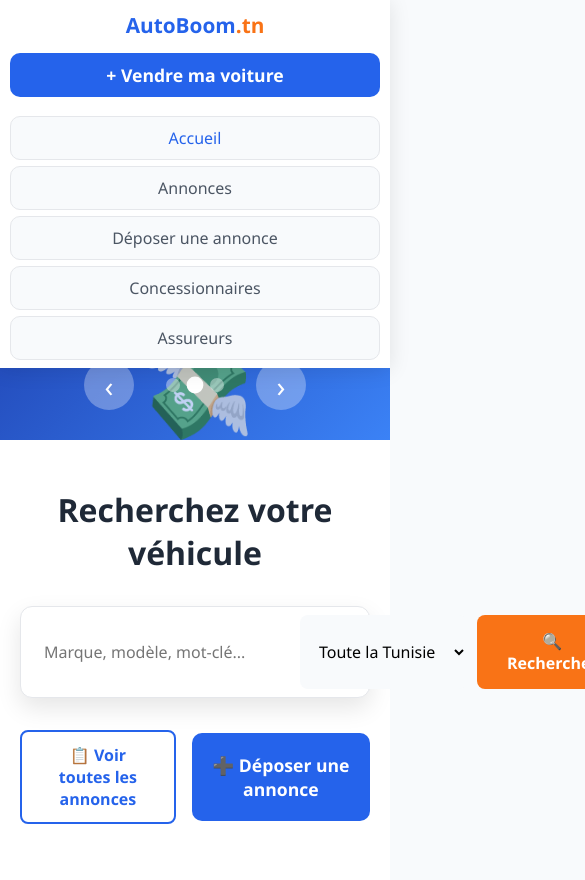
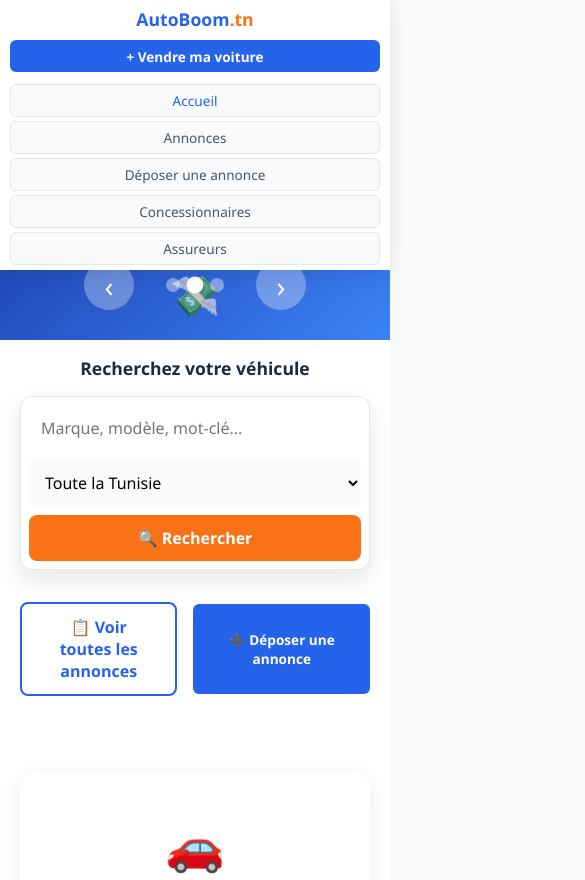
Before and after one commit to ssyahia-source/autoboom-tn, a plain HTML site: page index.html in a window 390 px wide. Shown: the top 880 px of the page, 585 px wide, since content can reach past the window. Drawn offline with Linux system fonts and the light colour scheme.

Commit message:
Update index.html

```diff
--- a/index.html
+++ b/index.html
@@ -326,85 +326,163 @@
    CORRECTIONS MOBILE OPTIMISÉES - ESPACE RÉDUIT
    ============================================================================ */
 
+/* ============================================================================
+   CORRECTIONS MOBILE ULTRA-COMPACT
+   ============================================================================ */
+
 @media (max-width: 768px) {
-    /* NAVIGATION MOBILE COMPACTE */
+    /* RÉINITIALISATION COMPLÈTE */
     .navbar {
-        padding: 8px 0 !important;
+        padding: 5px 0 !important;
         position: fixed !important;
         top: 0 !important;
         width: 100% !important;
         z-index: 1000 !important;
         height: auto !important;
-        min-height: 60px !important; /* RÉDUIT de 70px */
+        min-height: 50px !important;
+        background: white !important;
     }
 
     .nav-container {
         flex-direction: column !important;
-        gap: 8px !important; /* RÉDUIT de 12px */
-        padding: 0 10px !important; /* RÉDUIT de 15px */
+        gap: 5px !important;
+        padding: 0 10px !important;
         align-items: stretch !important;
     }
 
     .logo {
         text-align: center !important;
-        font-size: 1.4rem !important; /* RÉDUIT de 1.6rem */
+        font-size: 1.2rem !important;
         order: 1 !important;
-        padding: 3px 0 !important; /* RÉDUIT de 5px */
+        padding: 2px 0 !important;
+        margin: 0 !important;
     }
 
     .nav-links {
         display: flex !important;
         flex-direction: column !important;
-        gap: 6px !important; /* RÉDUIT de 8px */
+        gap: 4px !important;
         width: 100% !important;
         order: 3 !important;
-        margin-top: 8px !important; /* RÉDUIT de 10px */
+        margin-top: 5px !important;
+        padding: 0 !important;
     }
 
     .nav-links a {
         display: block !important;
-        font-size: 1rem !important; /* RÉDUIT de 1.1rem */
-        padding: 12px 15px !important; /* RÉDUIT de 16px 20px */
+        font-size: 0.9rem !important;
+        padding: 8px 10px !important;
         background: #f8fafc !important;
-        border-radius: 10px !important; /* RÉDUIT de 12px */
+        border-radius: 6px !important;
         text-align: center !important;
-        border: 1px solid #e5e7eb !important; /* RÉDUIT de 2px */
+        border: 1px solid #e5e7eb !important;
         width: 100% !important;
-        min-height: 44px !important; /* RÉDUIT de 54px */
+        min-height: 35px !important;
         display: flex !important;
         align-items: center !important;
         justify-content: center !important;
+        margin: 0 !important;
     }
 
     .btn-primary {
         order: 2 !important;
-        padding: 14px 16px !important; /* RÉDUIT de 18px 20px */
-        font-size: 1.1rem !important; /* RÉDUIT de 1.2rem */
+        padding: 10px 12px !important;
+        font-size: 0.9rem !important;
         text-align: center !important;
-        min-height: 50px !important; /* RÉDUIT de 60px */
+        min-height: 40px !important;
         display: flex !important;
         align-items: center !important;
         justify-content: center !important;
         width: 100% !important;
-        margin: 3px 0 !important; /* RÉDUIT de 5px */
-        border-radius: 10px !important; /* RÉDUIT de 12px */
+        margin: 2px 0 !important;
+        border-radius: 6px !important;
     }
 
-    /* ESPACEMENT RÉDUIT POUR LA NAV FIXE */
+    /* ESPACEMENT MINIMAL */
     body {
-        padding-top: 140px !important; /* RÉDUIT de 180px */
+        padding-top: 110px !important;
+        margin: 0 !important;
     }
 
-    /* CONTENU PRINCIPAL PLUS VISIBLE */
+    /* CONTENU PRINCIPAL MAXIMUM */
     .hero-slider {
-        margin-top: 120px !important; /* RÉDUIT de 150px */
-        height: 250px !important; /* RÉDUIT de 350px */
+        margin-top: 100px !important;
+        height: 200px !important;
+        padding: 0 !important;
     }
 
     .slide-content h1 {
-        font-size: 1.5rem !important; /* RÉDUIT de 2rem */
-        margin-bottom: 0.5rem !important;
+        font-size: 1.3rem !important;
+        margin-bottom: 0.3rem !important;
+        padding: 0 10px !important;
     }
+
+    .slide-content p {
+        font-size: 0.9rem !important;
+        padding: 0 10px !important;
+    }
+
+    .slide-image {
+        font-size: 2.5rem !important;
+        margin-top: 0.5rem !important;
+    }
+
+    /* RECHERCHE COMPACTE */
+    .search-section {
+        padding: 1rem 0 !important;
+    }
+
+    .search-title {
+        font-size: 1.1rem !important;
+        margin-bottom: 1rem !important;
+    }
+
+    .search-box .flex {
+        flex-direction: column !important;
+        gap: 8px !important;
+    }
+
+    .search-input,
+    .search-select,
+    .search-button {
+        padding: 12px !important;
+        font-size: 1rem !important;
+        min-height: 45px !important;
+    }
+}
+
+/* CORRECTIONS POUR TRÈS PETITS ÉCRANS */
+@media (max-width: 480px) {
+    .navbar {
+        min-height: 45px !important;
+    }
+
+    .logo {
+        font-size: 1.1rem !important;
+    }
+
+    body {
+        padding-top: 100px !important;
+    }
+
+    .nav-links a,
+    .btn-primary {
+        min-height: 32px !important;
+        padding: 6px 8px !important;
+        font-size: 0.85rem !important;
+    }
+
+    .hero-slider {
+        height: 150px !important;
+        margin-top: 90px !important;
+    }
+
+    .slide-content h1 {
+        font-size: 1.1rem !important;
+    }
+}
+
+
 
     .slide-content p {
         font-size: 1rem !important; /* RÉDUIT de 1.1rem */
```
